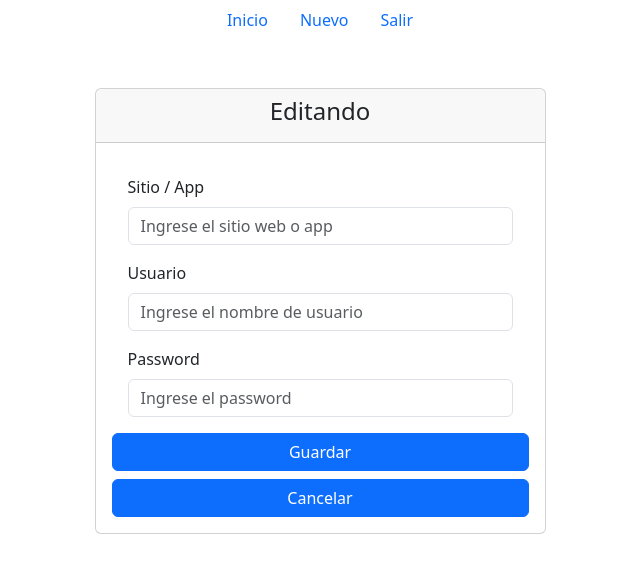
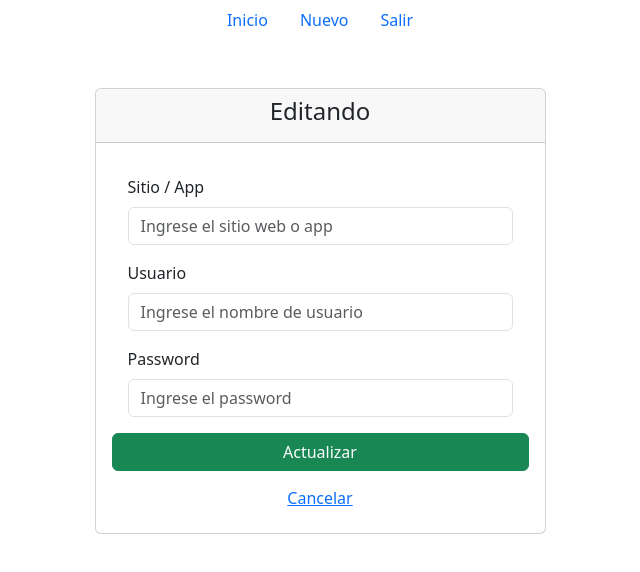
Before and after one commit to sruizpdev/mypass2, an Angular app: page /edit in a window 1280 px wide. Shown: the top 572 px of the page, without its empty margins (320-960 px from the left). Built offline with nearby package versions, Linux system fonts and the light colour scheme; sample sign-in values are in the browser's storage.

Commit message:
style: style some buttoms

```diff
--- a/src/app/pages/edit/edit.component.html
+++ b/src/app/pages/edit/edit.component.html
@@ -44,12 +44,12 @@
               />
             </div>
             <div class="d-grid gap-2">
-              <button class="btn btn-primary">Guardar</button>
+              <button class="btn btn-success  ">Actualizar</button>
               <button
                 routerLink="/home"
                 type="button"
 
-                class="btn btn-primary"
+                class="btn btn-link "
               >
                 Cancelar
               </button>
--- a/src/app/pages/home/home.component.html
+++ b/src/app/pages/home/home.component.html
@@ -24,11 +24,11 @@
                 password: '1234567'
               }"
               type="button"
-              class="btn btn-primary"
+              class="btn btn-primary  "
             >
               Editar
             </button>
-            <button type="button" class="btn btn-primary">Eliminar</button>
+            <button type="button" class="btn btn-danger ">Eliminar</button>
           </div>
         </div>
       </div>
```
